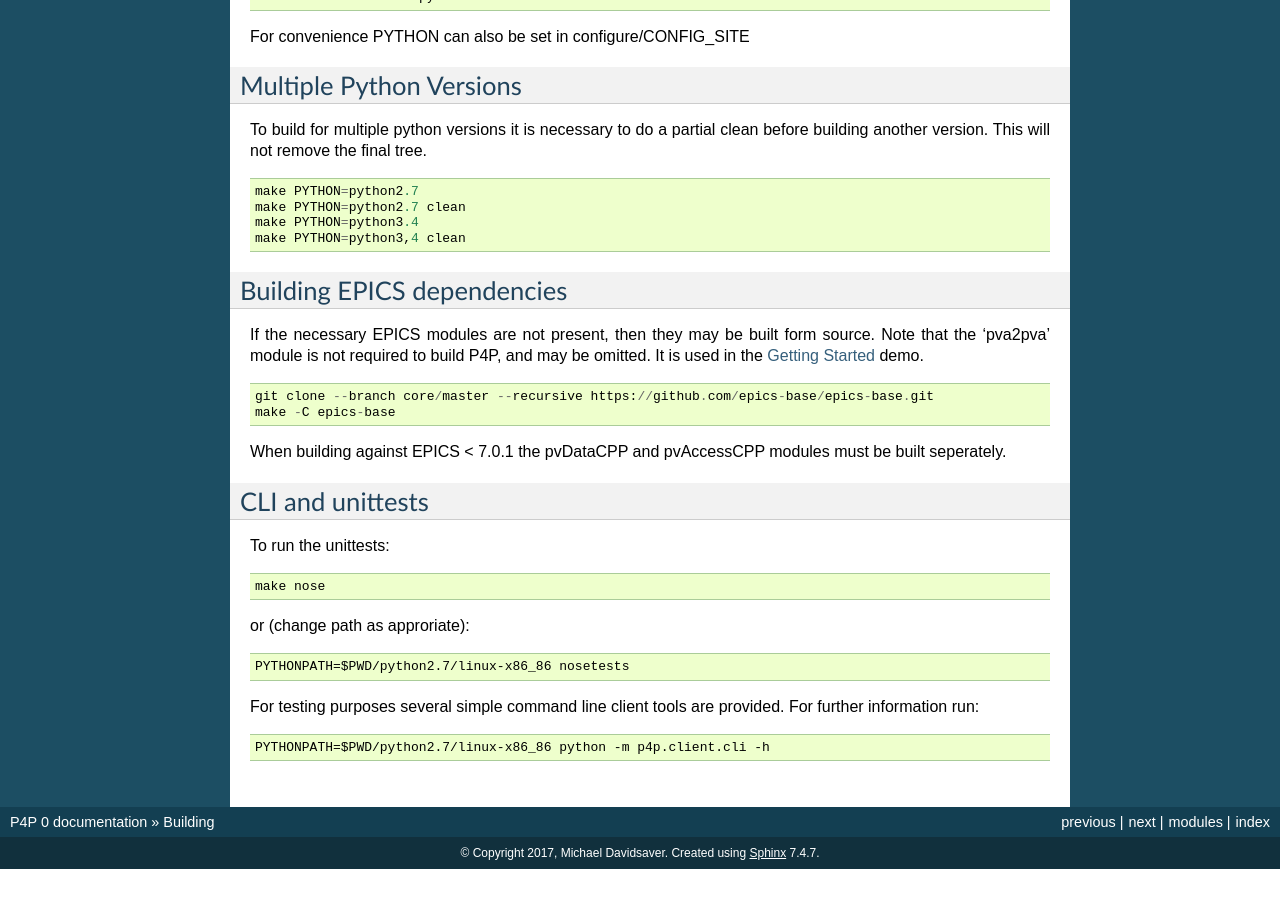
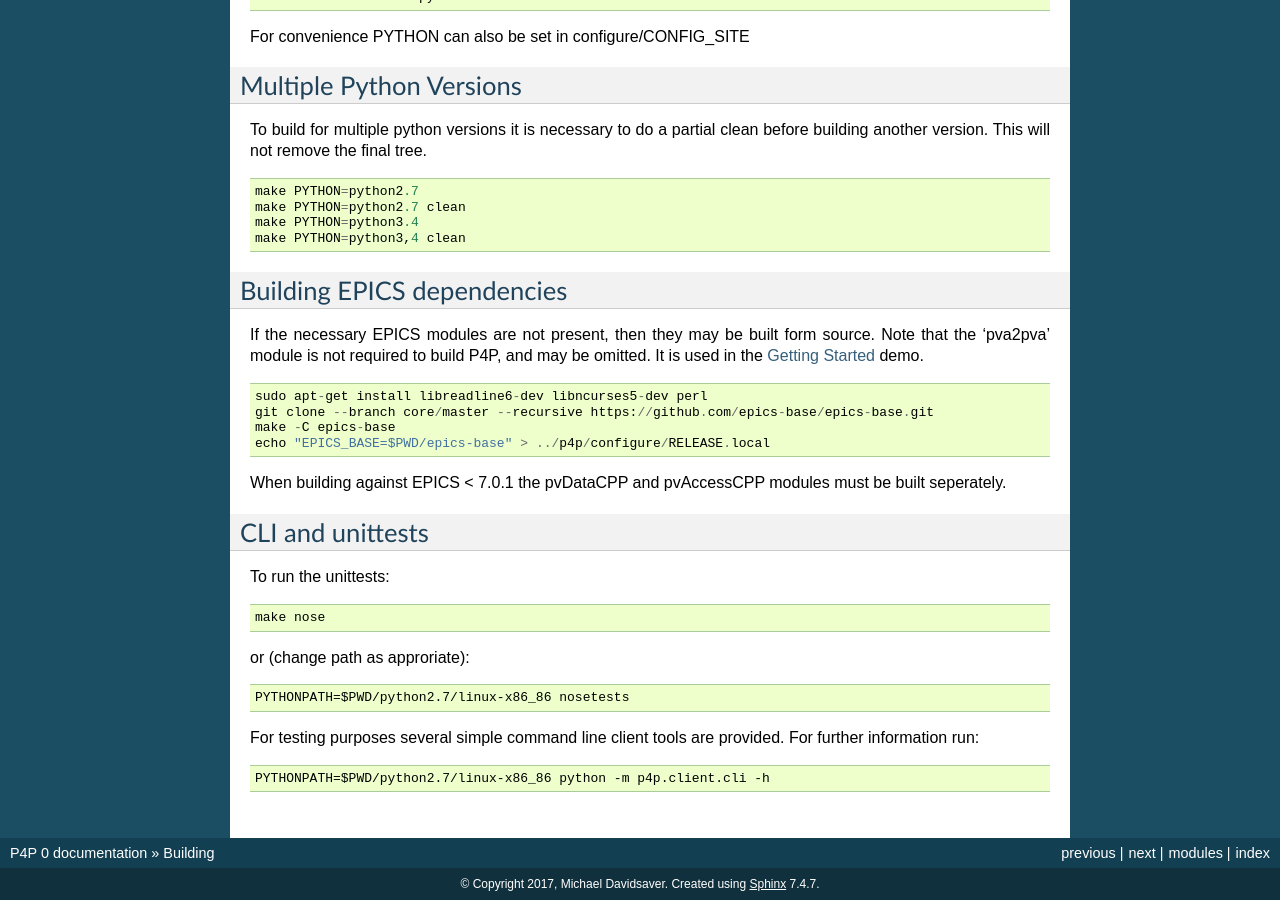
Before and after one commit to epics-base/p4p, a Sphinx documentation site: the page built from documentation/building.rst, in a window 1280 px wide and 900 px high, scrolled down 1119 px. Built offline with Sphinx 7.4.7, drawn with Linux system fonts in a browser that asks for light colours; before the commit the page ends 1988 px from its top, so only the background shows below that.

Commit message:
more doc

```diff
--- a/documentation/building.rst
+++ b/documentation/building.rst
@@ -80,8 +80,10 @@ If the necessary EPICS modules are not present, then they may be built form sour
 Note that the 'pva2pva' module is not required to build P4P, and may be omitted.
 It is used in the :ref:`starting` demo. ::
 
+   sudo apt-get install libreadline6-dev libncurses5-dev perl
    git clone --branch core/master --recursive https://github.com/epics-base/epics-base.git
    make -C epics-base
+   echo "EPICS_BASE=$PWD/epics-base" > ../p4p/configure/RELEASE.local
 
 When building against EPICS < 7.0.1 the pvDataCPP and pvAccessCPP modules
 must be built seperately.
```
